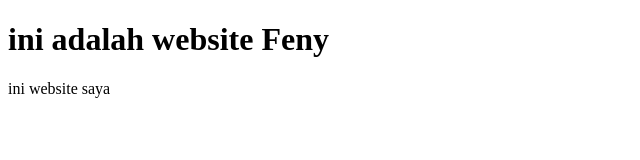
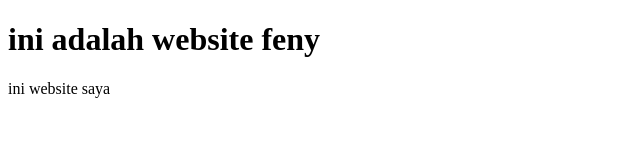
Before and after one commit to FenyTP/latihan-12, a plain HTML site: page Index.html in a window 1280 px wide. Shown: the full height of the page, 0-640 px from the left. Drawn offline with Linux system fonts and the light colour scheme.

Commit message:
Update Index.html

```diff
--- a/Index.html
+++ b/Index.html
@@ -1,11 +1,11 @@
 <!DOCTYPE html>
 <html>
 <head>
-<title>Ini adalah website</title>
+<title>ini adalah website</title>
 </head>
 
 <body>
-<h1>ini adalah website Feny</h1>
+<h1>ini adalah website feny</h1>
 <p>ini website saya</p>
 </body>
 
```
